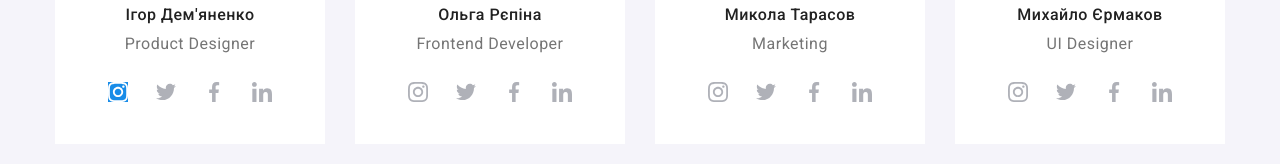
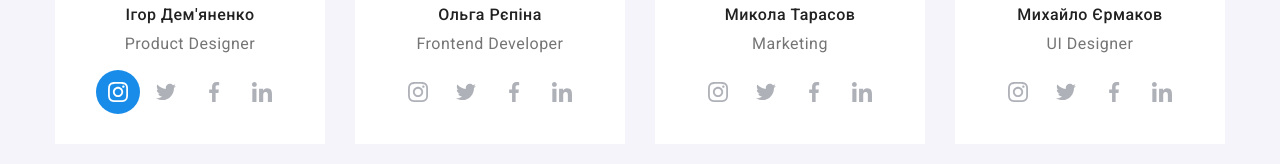
Before and after one commit to julijabelka/goit-markup-hw-04, a plain HTML site: page index.html in a window 1280 px wide. In both pictures the pointer is over the link 118 px from the left and 2161 px from the top of the page. Shown: the part 2070-2234 px from the top of the page. Drawn offline with nearby package versions, Linux system fonts and the light colour scheme.

Commit message:
Update style.css

```diff
--- a/css/style.css
+++ b/css/style.css
@@ -391,8 +391,8 @@ ul {
   fill: #afb1b8;
   background-color: var(--background-color);
 }
-.subscribe-soc-icon:hover,
-.subscribe-soc-icon:focus {
+.subscribe-soc-link:hover,
+.subscribe-soc-link:focus {
   background-color: var(--button-backgroud-color);
   fill: var(--background-color);
 }
```
